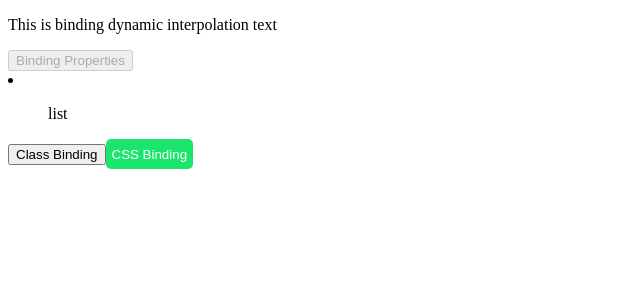
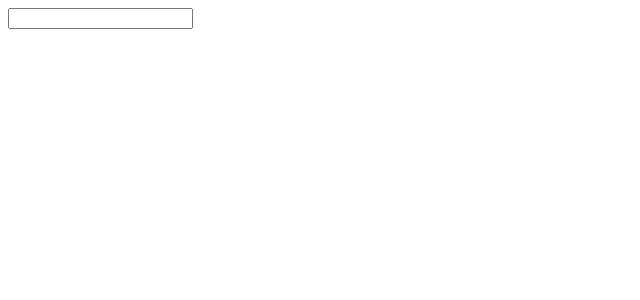
Before and after one commit to zulfikar4568/angular-concepts, an Angular app: page / in a window 1280 px wide. Shown: the top 300 px of the page, without its empty margins (0-640 px from the left). Built offline with nearby package versions, Linux system fonts and the light colour scheme.

Commit message:
feat: event listener

```diff
--- /dev/null
+++ b/src/app/02-templates-topic/02-event-listener/event-listener.component.ts
@@ -0,0 +1,16 @@
+import { Component } from "@angular/core";
+
+@Component({
+  selector: "event-listener",
+  template: `
+    <input type="text" (keyup)="updateField($event)">
+  `
+})
+export class EventListener {
+  updateField(event: KeyboardEvent) {
+    console.log(`Key pressed: ${event.key}`);
+    if (event.key === 'Enter') {
+      console.log('Enter key pressed');
+    }
+  }
+}
--- a/src/app/02-templates-topic/template.module.ts
+++ b/src/app/02-templates-topic/template.module.ts
@@ -1,8 +1,9 @@
 import { NgModule } from "@angular/core";
 import { Binding } from "./01-binding/binding.component";
+import { EventListener } from "./02-event-listener/event-listener.component";
 
 @NgModule({
-  declarations: [Binding],
-  exports: [Binding]
+  declarations: [Binding, EventListener],
+  exports: [Binding, EventListener]
 })
 export class TemplateTopic {}
--- a/src/app/app.component.html
+++ b/src/app/app.component.html
@@ -53,4 +53,7 @@
 
 
 <!-- ########################## Binding #################################### -->
- <binding />
+<!-- <binding /> -->
+
+<!-- ######################### Event Listener ############################## -->
+<event-listener />
```
